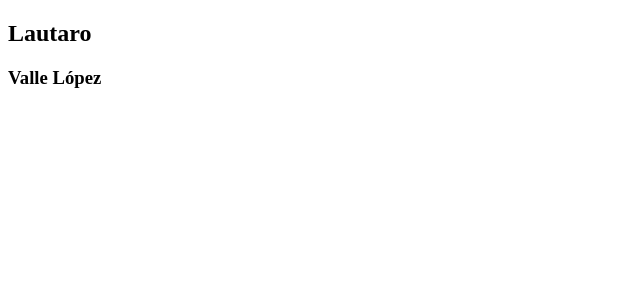
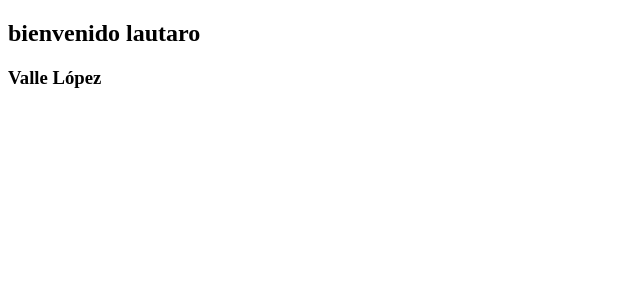
Before and after one commit to lautarovallelopez/ReactPractice, a React (Create React App) app in the folder 01-counter-app-cra/: page / in a window 1280 px wide. Shown: the top 300 px of the page, without its empty margins (0-640 px from the left). Built offline with nearby package versions, Linux system fonts and the light colour scheme.

Commit message:
Add variable printing

```diff
--- a/01-counter-app-cra/src/FirstApp.jsx
+++ b/01-counter-app-cra/src/FirstApp.jsx
@@ -1,9 +1,15 @@
 import React from 'react';
+
+const greetingObject = {
+    name: 'lautaro',
+    greeting: 'bienvenido'
+}
+const greet = greeting => `${greeting.greeting} ${greeting.name}`;
 
 const FirstApp = () => {
     return (
         <>
-            <h2>Lautaro</h2>
+            <h2>{greet(greetingObject)}</h2>
             <h3>Valle López</h3>
         </>
     );
```
